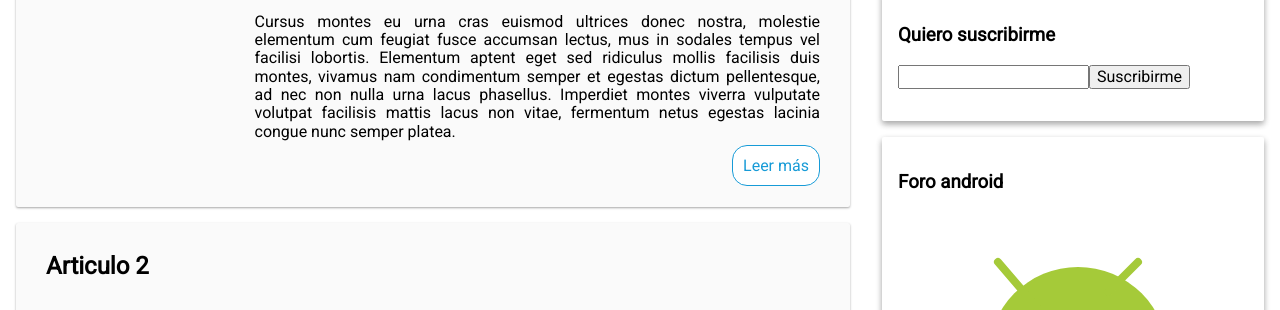
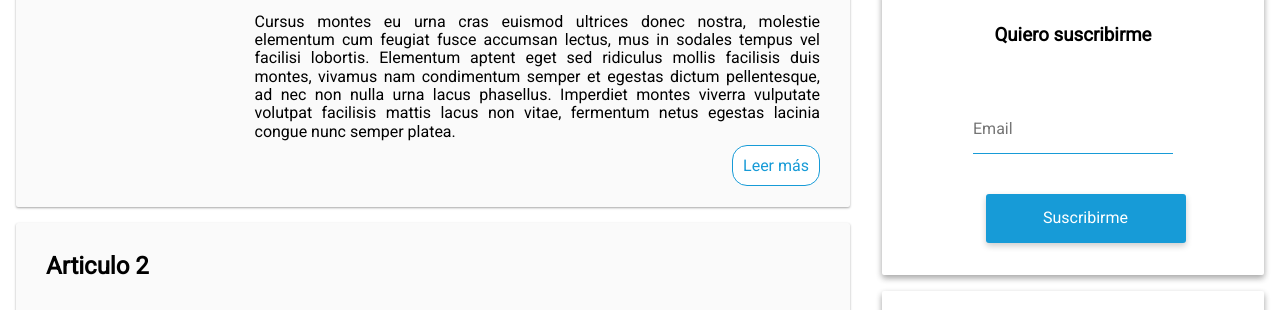
Before and after one commit to RafaSojo/DIW, a plain HTML site: page practica10/blog1.html in a window 1280 px wide. Shown: the part 435-745 px from the top of the page. Drawn offline with nearby package versions, Linux system fonts and the light colour scheme.

Commit message:
[ej10] Actualizado aside

```diff
--- a/practica10/blog1.css
+++ b/practica10/blog1.css
@@ -6,7 +6,7 @@
     --color-secundario: #253b80;
 }
 
-body{
+body {
     font-family: 'Roboto', sans-serif;
 
     margin: 0;
@@ -21,7 +21,7 @@ body{
         "footer footer footer footer";
 }
 
-header{
+header {
     /* background-color: aqua; */
     grid-area: header;
 
@@ -31,17 +31,17 @@ header{
     /* align-items: center; */
 }
 
-nav{
+nav {
     /* background-color: goldenrod; */
     grid-area: nav;
 }
 
-main{
+main {
     /* background-color: yellow; */
     grid-area: main;
 }
 
-aside{
+aside {
     /* background-color: chartreuse; */
     grid-area: aside;
 }
@@ -49,7 +49,7 @@ aside{
 
 /* ----------------- Diseño artículo ----------------- */
 
-article{
+article {
     /* border: 1px solid black; */
     margin: 10px;
     padding: 10px 30px;
@@ -65,37 +65,36 @@ article{
     background: rgb(250, 250, 250);
     border-radius: 2px;
     margin: 1rem;
-    box-shadow: 0 1px 3px rgba(0,0,0,0.12), 0 1px 2px rgba(0,0,0,0.24);
-    transition: all 0.3s cubic-bezier(.25,.8,.25,1);
+    box-shadow: 0 1px 3px rgba(0, 0, 0, 0.12), 0 1px 2px rgba(0, 0, 0, 0.24);
+    transition: all 0.3s cubic-bezier(.25, .8, .25, 1);
 }
 
 
-
-
 article:hover {
-    box-shadow: 0 14px 28px rgba(0,0,0,0.25), 0 10px 10px rgba(0,0,0,0.22);
+    box-shadow: 0 14px 28px rgba(0, 0, 0, 0.25), 0 10px 10px rgba(0, 0, 0, 0.22);
 }
 
-article>h2{
+article>h2 {
     grid-area: titulo;
 }
 
-.contenido{
+.contenido {
     grid-area: contenido;
     margin-left: 15px;
     text-align: justify;
 }
 
-article>img{
+article>img {
     grid-area: imagen;
     width: 100%;
 }
 
-.leer-mas{
+.leer-mas {
     text-align: right;
     grid-area: leerMas;
 }
-.leer-mas>a{
+
+.leer-mas>a {
     color: var(--color-principal);
     background-color: #fff;
     padding: 10px;
@@ -112,21 +111,21 @@ article>img{
 
 
 /* --------------- Diseño Menú ---------------*/
-nav>ul{
+nav>ul {
     list-style: none;
     text-decoration: none;
 }
 
-nav>ul>li{
+nav>ul>li {
     display: inline-block;
 }
 
-nav>ul>li>a{
+nav>ul>li>a {
     text-decoration: none;
 }
 
 
-nav>ul>li>a>span{
+nav>ul>li>a>span {
     padding: 2vh 4vw;
     display: inline-block;
     border-radius: 8px;
@@ -134,7 +133,7 @@ nav>ul>li>a>span{
     color: white;
 }
 
-nav>ul>li>a>span:hover{
+nav>ul>li>a>span:hover {
     background-color: var(--color-secundario);
 }
 
@@ -142,30 +141,32 @@ nav>ul>li>a>span:hover{
 
 
 /*--------------- Diseño aside ---------------*/
-aside>section{
+aside>section {
     background: #fff;
     border-radius: 2px;
     margin: 1rem;
     padding: 1rem;
-    box-shadow: 0 3px 6px rgba(0,0,0,0.16), 0 3px 6px rgba(0,0,0,0.23);
+    box-shadow: 0 3px 6px rgba(0, 0, 0, 0.16), 0 3px 6px rgba(0, 0, 0, 0.23);
 }
 
-aside>section>ul{
+aside>section>ul {
     padding: 5px 30px;
 }
-aside>section>ul>li{
+
+aside>section>ul>li {
     /* text-decoration-style: none; */
     list-style: none;
     /* margin-left: 0px; */
     margin-top: 10px;
 }
 
-aside>section>ul>li>a{
+aside>section>ul>li>a {
     text-decoration: none;
     color: var(--color-principal);
     display: block;
 }
-aside>section>ul>li>a:hover{
+
+aside>section>ul>li>a:hover {
     color: var(--color-secundario);
     transform: scale(1.05);
 }
@@ -185,33 +186,152 @@ aside>section>ul>li>a:hover{
 
 /* ------------------ Diseño Footer ---------------- */
 
-footer{
+footer {
     /* background-color: hotpink; */
     grid-area: footer;
     display: flex;
 }
 
-footer>section{
+footer>section {
     text-align: center;
     width: 100%;
     padding: 15px;
 }
 
-.foto-perfil{
+.foto-perfil {
     width: 8vw;
-    border-radius:160px;
-    border:2px solid #666;
+    border-radius: 160px;
+    border: 2px solid #666;
 }
 
 
-.redesSociales>a{
+.redesSociales>a {
     font-size: 3em;
     margin: 10px;
     color: var(--color-principal);
 }
 
-.redesSociales>a:hover{
+.redesSociales>a:hover {
     color: var(--color-secundario);
 }
 
 /* ---------------- Fin diseño footer ------------------- */
+
+/* button {
+    display: inline-block;
+    margin: 0.3em;
+    padding: 1.2em 5em;
+    /* text-align: center; *
+    /* padding: 0.5em 2em; *
+    /* overflow: hidden; *
+    /* position: relative; *
+    text-decoration: none;
+    text-transform: uppercase;
+    border-radius: 3px;
+    transition: 0.3s;
+    box-shadow: 0 2px 10px rgba(0,0,0,0.5);
+    border: none;
+    font-size: 15px;
+    text-align: center;
+    background-color: var(--color-principal);
+    color: white;
+  }
+
+  button:hover {
+    box-shadow: 1px 6px 15px rgba(0,0,0,0.5);
+  }
+
+
+  input 				{
+    font-size:18px;
+    padding:10px 10px 10px 5px;
+    display:block;
+    width:300px;
+    border:none;
+    border-bottom:1px solid #757575;
+  }
+  input:focus 		{ outline:none; }
+
+  */
+
+/* h1 {
+    height: 100px;
+    width: 100%;
+    font-size: 18px;
+    background: #18aa8d;
+    color: white;
+    line-height: 150%;
+    border-radius: 3px 3px 0 0;
+    box-shadow: 0 2px 5px 1px rgba(0, 0, 0, 0.2);
+  } */
+
+  /* form {
+    box-sizing: border-box;
+    width: 260px;
+    margin: 100px auto 0;
+    box-shadow: 2px 2px 5px 1px rgba(0, 0, 0, 0.2);
+    padding-bottom: 40px;
+    border-radius: 3px;
+  } */
+  /* form h1 {
+    box-sizing: border-box;
+    padding: 20px;
+  } */
+
+  h1, input::-webkit-input-placeholder, button {
+    font-family: 'roboto', sans-serif;
+    -webkit-transition: all 0.3s ease-in-out;
+            transition: all 0.3s ease-in-out;
+  }
+  input {
+    margin: 40px 25px;
+    display: inline-block;
+    width: 200px;
+    /* display: block; */
+    border: none;
+    padding: 15px 0;
+    border-bottom: solid 1px var(--color-principal);
+    -webkit-transition: all 0.3s cubic-bezier(0.64, 0.09, 0.08, 1);
+            transition: all 0.3s cubic-bezier(0.64, 0.09, 0.08, 1);
+    /* background: -webkit-linear-gradient(top, rgba(255, 255, 255, 0) 96%, #1abc9c 4%); */
+    background: linear-gradient(to bottom, rgba(255, 255, 255, 0) 96%, var(--color-principal) 4%);
+    background-position: -200px 0;
+    background-size: 200px 100%;
+    background-repeat: no-repeat;
+    color: var(--color-principal);
+  }
+  input:focus, input:valid {
+    box-shadow: none;
+    outline: none;
+    background-position: 0 0;
+  }
+  input:focus::-webkit-input-placeholder, input:valid::-webkit-input-placeholder {
+    color: var(--color-principal);
+    font-size: 11px;
+    -webkit-transform: translateY(-20px);
+            transform: translateY(-20px);
+    visibility: visible !important;
+  }
+
+  button {
+    border: none;
+    background: var(--color-principal);
+    cursor: pointer;
+    border-radius: 3px;
+    padding: 15px 6px;
+    width: 200px;
+    color: white;
+    margin-left: 25px;
+    box-shadow: 0 3px 6px 0 rgba(0, 0, 0, 0.2);
+  }
+  button:hover {
+    -webkit-transform: translateY(-3px);
+        -ms-transform: translateY(-3px);
+            transform: translateY(-3px);
+    box-shadow: 0 6px 6px 0 rgba(0, 0, 0, 0.2);
+  }
+
+
+  .centrado{
+      text-align: center;
+  }
--- a/practica10/blog1.html
+++ b/practica10/blog1.html
@@ -133,9 +133,9 @@
                 <li><a href="#">Forense</a></li>
             </ul>
         </section>
-        <section>
+        <section class="centrado">
             <h3>Quiero suscribirme</h3>
-            <p><input type="email"><button>Suscribirme</button></p>
+            <p><form><input type="email" placeholder="Email" required><button>Suscribirme</button></form></p>
         </section>
         <section>
             <h3>Foro android</h3>
```
Lines whose indentation alone changed are shown as unchanged.
